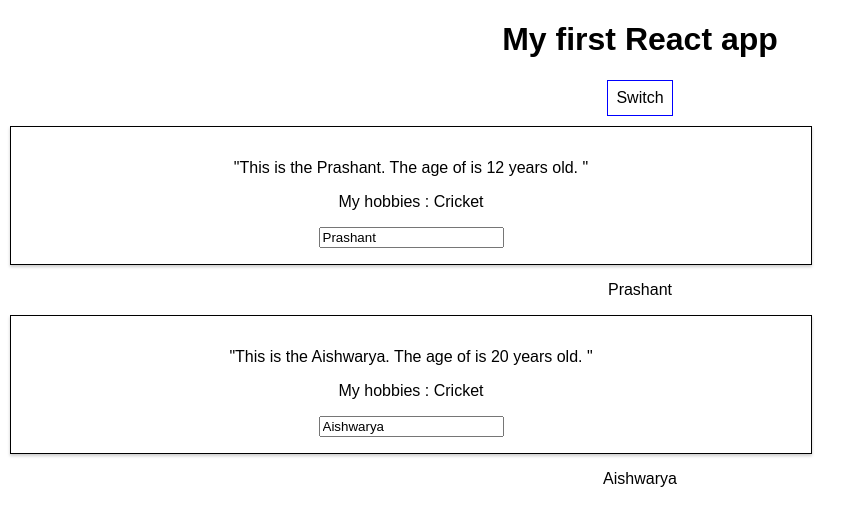
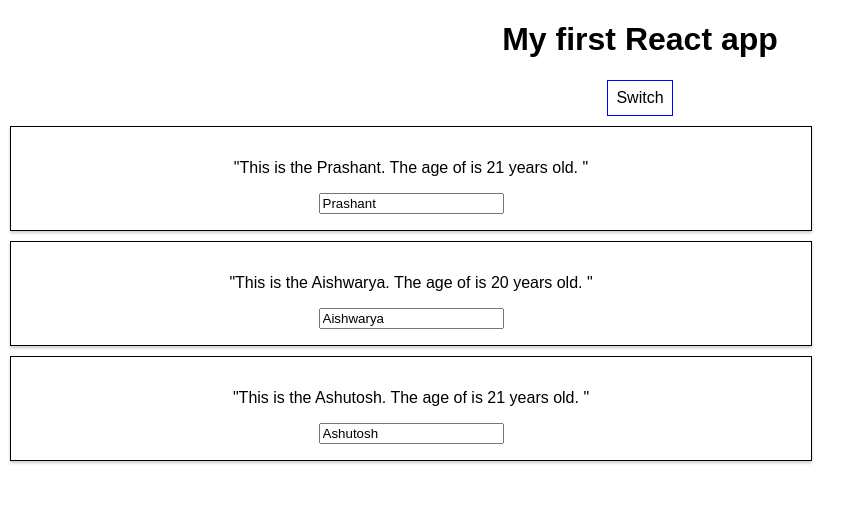
Before and after one commit to Ashutoshharkare/React-course, a React (Create React App) app: page / in a window 1280 px wide. Both pictures are taken after a click on the button "Switch". Shown: the top 526 px of the page, without its empty margins (0-867 px from the left). Built offline with nearby package versions, Linux system fonts and the light colour scheme.

Commit message:
Working with lists and dynamic content #2

```diff
--- a/src/App.js
+++ b/src/App.js
@@ -5,7 +5,9 @@ import Person from './Person/Person';
 class App extends Component {
   state = {
     person : [
-      {name : "Prashant", age : 12}, {name : "Aishwarya", age : 20}
+      {name : "Prashant", age : 21  , id : 2},
+      {name : "Aishwarya", age : 20 , id : 4},
+      {name : "Ashutosh", age : 21  , id : 6},
     ],
     showPersons : false,
   };
@@ -14,14 +16,31 @@ class App extends Component {
     this.setState({person : [{name : newName, age : 21}, {name : "Aishwarya Harkare", age : 19}]} );
   };
 
-  onChangeHandler = (event) => {
-    this.setState({person : [{name : event.target.value, age : 21}, {name : "Aishwarya Harkare", age : 19}]} );
+  onChangeHandler = (event, id) => {
+    const personIndex = this.state.person.findIndex( p =>{ return p.id === id} );
+    console.log(personIndex);
+    const personNew = {...this.state.person[personIndex]};
+
+    personNew.name = event.target.value;
+
+    const personsNewArray = [...this.state.person];
+    personsNewArray[personIndex] = personNew;
+
+    this.setState({person :  personsNewArray} );
   }
 
   togglePersons = () => {
     const show = this.state.showPersons;
     this.setState({
       showPersons : !show,
+    })
+  }
+
+  deletePersonsHandler = (index) => {
+    let personsArray = this.state.person;
+    personsArray.splice(index, 1);
+    this.setState({
+      person : personsArray,
     })
   }
 
@@ -37,12 +56,14 @@ class App extends Component {
     let persons = null;
 
     if(this.state.showPersons){
-      persons = (<div>
-      <Person name={this.state.person[0].name} age={this.state.person[0].age} click= {() => this.switchButtonHandler("Ashutosh!")} change = {this.onChangeHandler}> My hobbies : Cricket</Person>
-      <p> {this.state.person[0].name}</p>
-      <Person name={this.state.person[1].name} age={this.state.person[1].age} click= {() => this.switchButtonHandler("Ashutosh!")} change = {this.onChangeHandler}> My hobbies : Cricket</Person>
-      <p> {this.state.person[1].name}</p>
-    </div>);
+      persons = (
+        <div>
+        {this.state.person.map((personi, index) => {
+          return <Person name = {personi.name} age = {personi.age} key= {personi.id}
+          click={this.deletePersonsHandler.bind(this, index)}
+          change = {(event) => this.onChangeHandler(event, personi.id)}/>})}
+        </div>
+      );
     }
 
     return (
```
